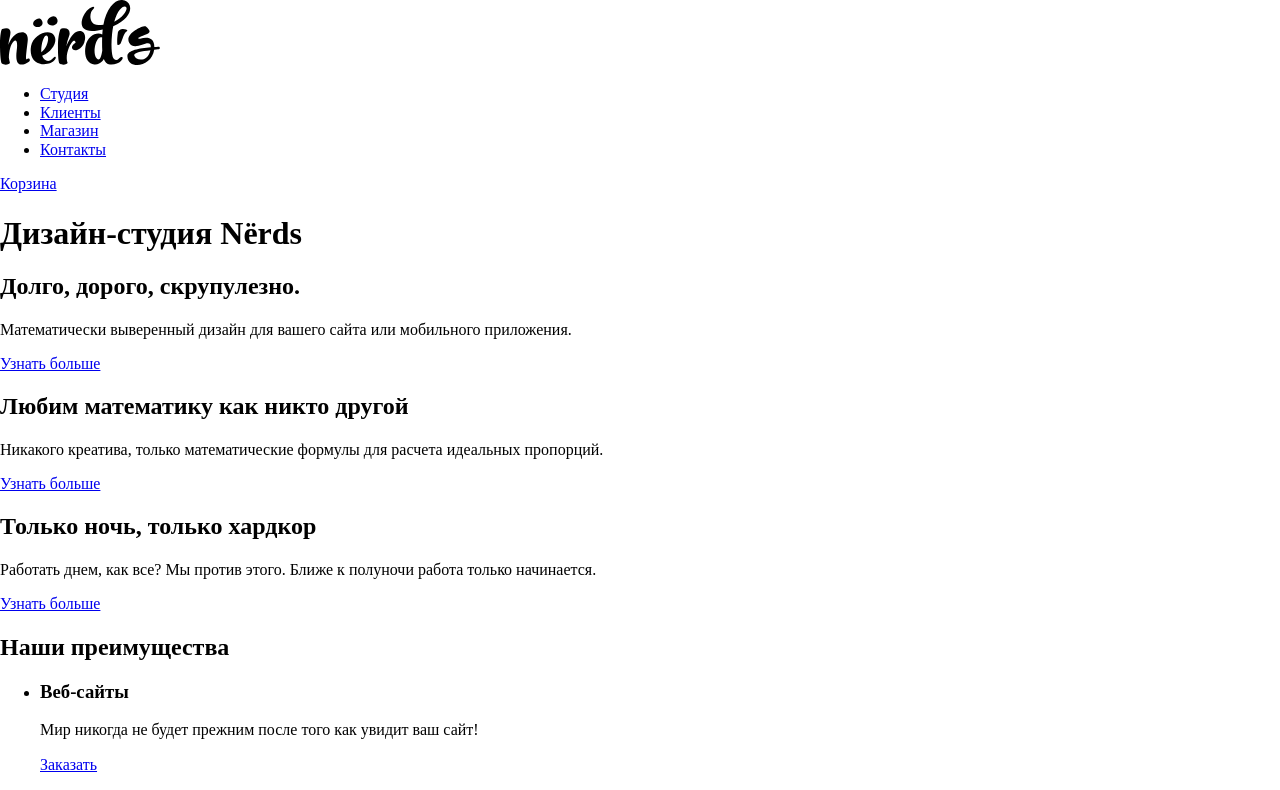
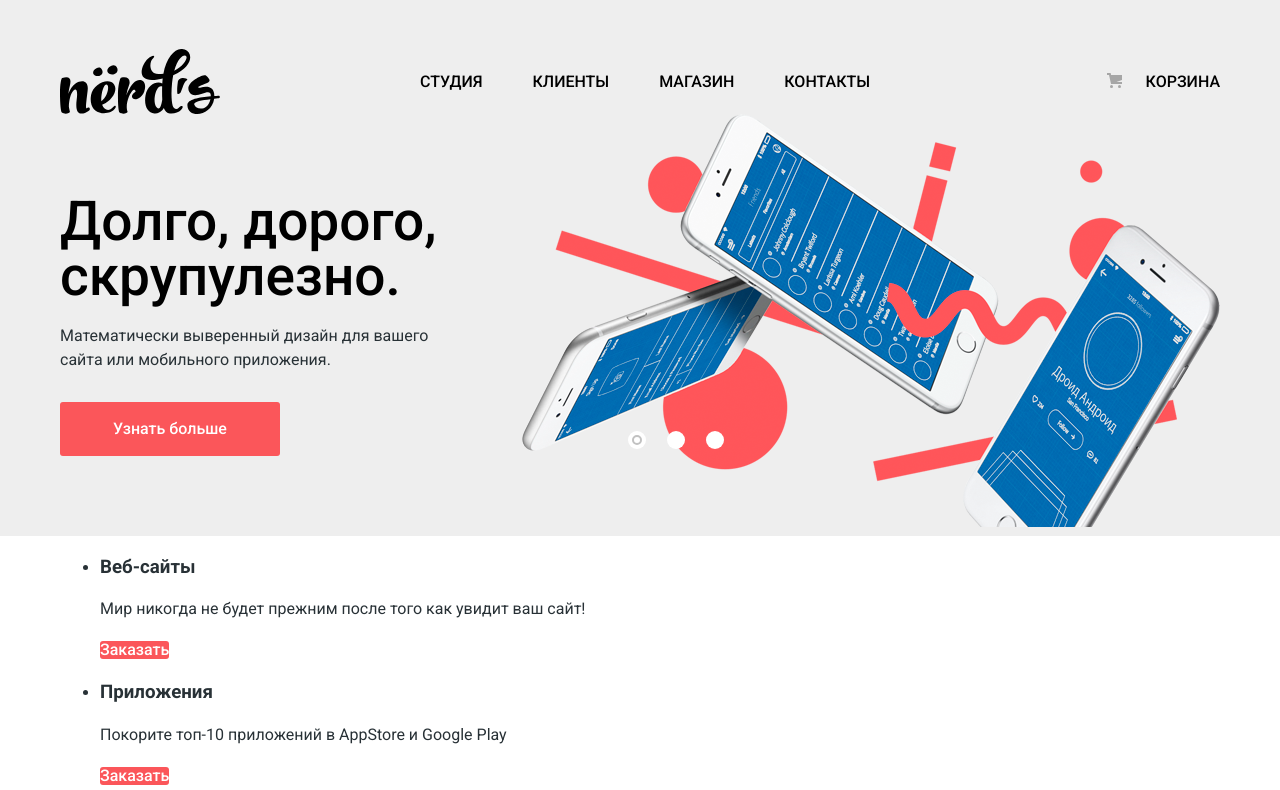
Before and after one commit to AushaL/nerds-project, a plain HTML site: page index.html in a window 1280 px wide. Shown: the top 790 px of the page. Drawn offline with Linux system fonts and the light colour scheme.

Commit message:
feat: finished css in header

```diff
--- a/css/styles.css
+++ b/css/styles.css
@@ -0,0 +1,237 @@
+body {
+  padding: 0;
+  margin: 0;
+  font-family: 'Roboto', 'Arial', sans-serif;
+  font-size: 16px;
+  line-height: 24px;
+  font-weight: 400;
+  color: #283136;
+  background-color: #ffffff;
+}
+
+a {
+  text-decoration: none;
+}
+
+.visually-hidden:not(:focus):not(active),
+input[type="checkbox"].visually-hidden,
+input[type="radio"].visually-hidden {
+	position: absolute;
+	width: 1px;
+	height: 1px;
+	margin: -1px;
+	border: 0;
+	padding: 0;
+	white-space: nowrap;
+	clip-path: inset(100%);
+	clip: rect(0 0 0 0);
+	overflow: hidden;
+}
+
+.container {
+  width: 1160px;
+  padding-left: 20px;
+  padding-right: 20px;
+  margin: 0 auto;
+}
+
+.button {
+  display: inline-block;
+  line-height: 18px;
+  font-weight: 500;
+  text-align: center;
+  vertical-align: middle;
+  color: #ffffff;
+  background-color: #fb565a;
+  border-radius: 3px;
+}
+
+.button:hover,
+.button:focus {
+  background-color: #e74246;
+}
+
+.button:active {
+  background-color: #d7373b;
+  color: rgba(255, 255, 255, 0.3);
+  box-shadow: inset 0px 3px 0px 0px rgba(0, 0, 1, 0.1);
+}
+
+/* header */
+
+.main-header {
+  width: 100%;
+  background-color: #eeeeee;
+}
+
+.main-navigation {
+  display: flex;
+  align-items: center;
+  padding-top: 49px;
+}
+
+.main-navigation .main-logo {
+  width: 160px;
+  height: 65px;;
+  margin-right: 200px;
+}
+
+.site-navigation {
+  display: flex;
+  width: 600px;
+  padding: 0;
+  margin: 0;
+  list-style: none;
+}
+
+.site-navigation li {
+  margin-right: 50px;
+}
+
+.site-navigation a {
+  line-height: 30px;
+  font-weight: 500;
+  text-transform: uppercase;
+  color: #000000;
+}
+
+.site-navigation a:hover,
+.site-navigation a:focus {
+  outline: none;
+  color: #fb565a;
+}
+
+.site-navigation a:active {
+  color: #000000;
+  opacity: 0.3;
+}
+
+.site-navigation-current {
+  border-bottom: 2px solid #fb565a;
+}
+
+.user-cart {
+  margin-left: auto;
+}
+
+.user-cart a {
+  position: relative;
+  padding-left: 40px;
+  line-height: 30px;
+  font-weight: 500;
+  text-transform: uppercase;
+  color: #000000;
+}
+
+.user-cart a:hover,
+.user-cart a:focus {
+  outline: none;
+  color: #fb565a;
+}
+
+.user-cart a:active {
+  color: #000000;
+  opacity: 0.3;
+}
+
+.user-cart a::before {
+  content: "";
+  position: absolute;
+  top: 1px;
+  left: 1px;
+  width: 15px;
+  height: 15px;
+  background-image: url(../img/cart-icon.svg);
+  background-repeat: no-repeat;
+  background-position: 0;
+}
+
+.user-cart-current {
+  border-bottom: 2px solid #fb565a;
+}
+
+/* slider */
+
+.slider {
+  position: relative;
+}
+
+.slider .slider-item:nth-child(1) {
+  background-image: url(../img/slide-1.png);
+  background-repeat: no-repeat;
+  background-position: top right;
+}
+
+.slider .slider-item:nth-child(2) {
+  background-image: url(../img/slide-2.png);
+  background-repeat: no-repeat;
+  background-position: top right;
+}
+
+.slider .slider-item:nth-child(3) {
+  background-image: url(../img/slide-3.png);
+  background-repeat: no-repeat;
+  background-position: top right;
+}
+
+.slider-item {
+  padding-top: 80px;
+  display: none;
+}
+
+.slider-container {
+  width: 380px;
+}
+
+.slider-active {
+  display: block;
+}
+
+.slider-item h2 {
+  margin: 0;
+  margin-bottom: 20px;
+  font-size: 55px;
+  line-height: 55px;
+  font-weight: 500;
+  color: #000000;
+}
+
+.slider-item p {
+  margin: 0;
+}
+
+.slider-item .button {
+  padding: 18px 53px;
+  margin-top: 30px;
+  margin-bottom: 80px;
+}
+
+.slider-toggles {
+  min-width: 88px;
+  min-height: 18px;
+  position: absolute;
+  top: 75%;
+  left: 49%;
+}
+
+.slider-toggles span {
+  position: relative;
+  display: inline-block;
+  width: 18px;
+  height: 18px;
+  margin-right: 17px;
+  background-color: #ffffff;
+  border-radius: 50%;
+}
+
+.slider-toggle-active::before {
+  content: "";
+  position: absolute;
+  top: 4px;
+  left: 4px;
+  width: 6px;
+  height: 6px;
+  background-color: #ffffff;
+  border: 2px solid #c1c1c1;
+  border-radius: 50%;
+}
--- a/index.html
+++ b/index.html
@@ -5,6 +5,7 @@
     <meta name="viewport" content="width=device-width, initial-scale=1.0">
     <meta http-equiv="X-UA-Compatible" content="ie=edge">
     <title>Nёrds</title>
+    <link href="https://fonts.googleapis.com/css?family=Roboto:400,500,700&display=swap&subset=cyrillic" rel="stylesheet">
     <link rel="stylesheet" href="css/normilize.css">
     <link rel="stylesheet" href="css/styles.css">
 </head>
@@ -22,7 +23,7 @@
           <a href="#">Клиенты</a>
         </li>
         <li>
-          <a href="#">Магазин</a>
+          <a href="catalog.html">Магазин</a>
         </li>
         <li>
           <a href="#">Контакты</a>
@@ -32,26 +33,37 @@
         <a href="#">Корзина</a>
       </div>
     </nav>
+    <div class="slider container">
+      <div class="slider-item slider-active">
+        <div class="slider-container">
+          <h2>Долго, дорого, скрупулезно.</h2>
+          <p>Математически выверенный дизайн для вашего сайта или мобильного приложения.</p>
+          <a class="button" href="#">Узнать больше</a>
+        </div>
+      </div>
+      <div class="slider-item">
+        <div class="slider-container">
+          <h2>Любим математику как никто другой</h2>
+          <p>Никакого креатива, только математические формулы для расчета идеальных пропорций.</p>
+          <a class="button" href="#">Узнать больше</a>
+        </div>
+      </div>
+      <div class="slider-item">
+        <div class="slider-container">
+          <h2>Только ночь, только хардкор</h2>
+          <p>Работать днем, как все? Мы против этого. Ближе к полуночи работа только начинается.</p>
+          <a class="button" href="#">Узнать больше</a>
+        </div>
+      </div>
+      <div class="slider-toggles">
+        <span class="slider-toggle-active"></span>
+        <span></span>
+        <span></span>
+      </div>
+    </div>
   </header>
   <main class="container">
     <h1 class="visually-hidden">Дизайн-студия Nёrds</h1>
-    <div class="slider">
-      <div class="slider-item">
-        <h2>Долго, дорого, скрупулезно.</h2>
-        <p>Математически выверенный дизайн для вашего сайта или мобильного приложения.</p>
-        <a href="#">Узнать больше</a>
-      </div>
-      <div class="slider-item">
-        <h2>Любим математику как никто другой</h2>
-        <p>Никакого креатива, только математические формулы для расчета идеальных пропорций.</p>
-        <a href="#">Узнать больше</a>
-      </div>
-      <div class="slider-item">
-        <h2>Только ночь, только хардкор</h2>
-        <p>Работать днем, как все? Мы против этого. Ближе к полуночи работа только начинается.</p>
-        <a href="#">Узнать больше</a>
-      </div>
-    </div>
     <section class="features">
       <h2 class="visually-hidden">Наши преимущества</h2>
       <ul class="features-list">
@@ -137,6 +149,7 @@
         <a class="button modal-button" href="#">Напишите нам</a>
       </div>
     </div>
+    <div class="container">
       <div class="socials-promo">
         <ul class="footer-socials">
           <li>
@@ -152,6 +165,7 @@
         <div class="footer-promo">
           <p>Давайте дружить, это выгодно!</p>
           <p>Скидка 10% для друзей из социальных сетей.</p>
+        </div>
       </div>
     </div>
   </footer>
```
Also changed, not shown: catalog.html (+6 -3 lines). Lines whose indentation alone changed are shown as unchanged.
